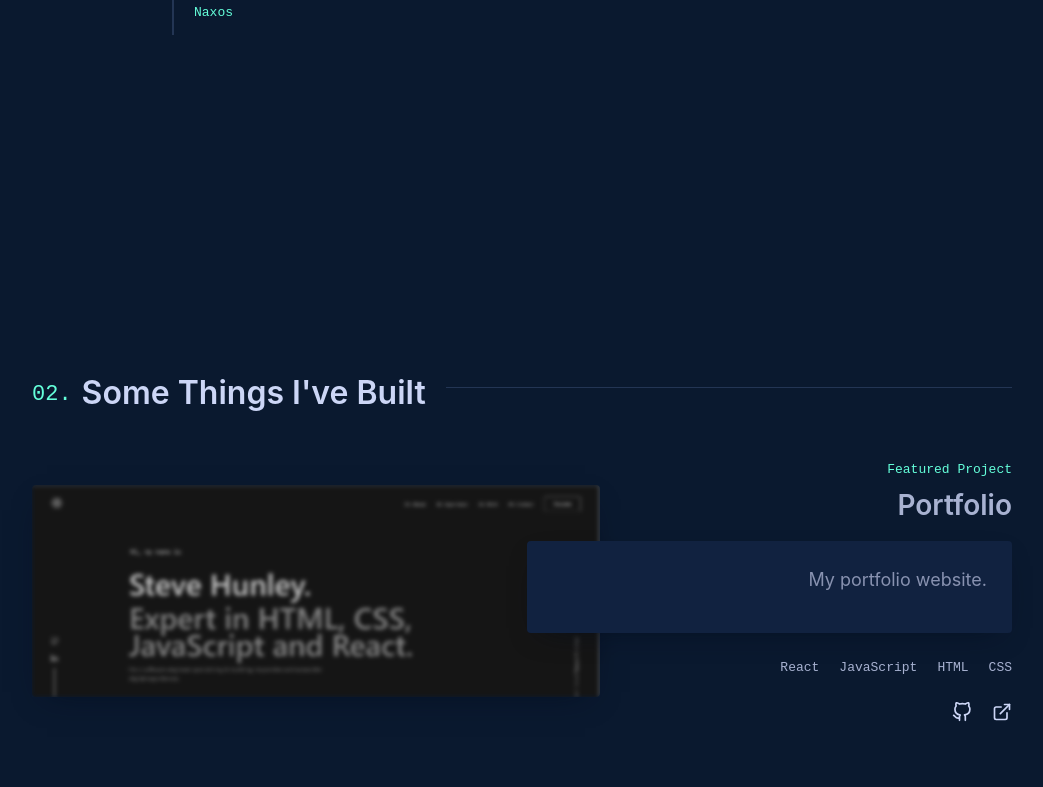
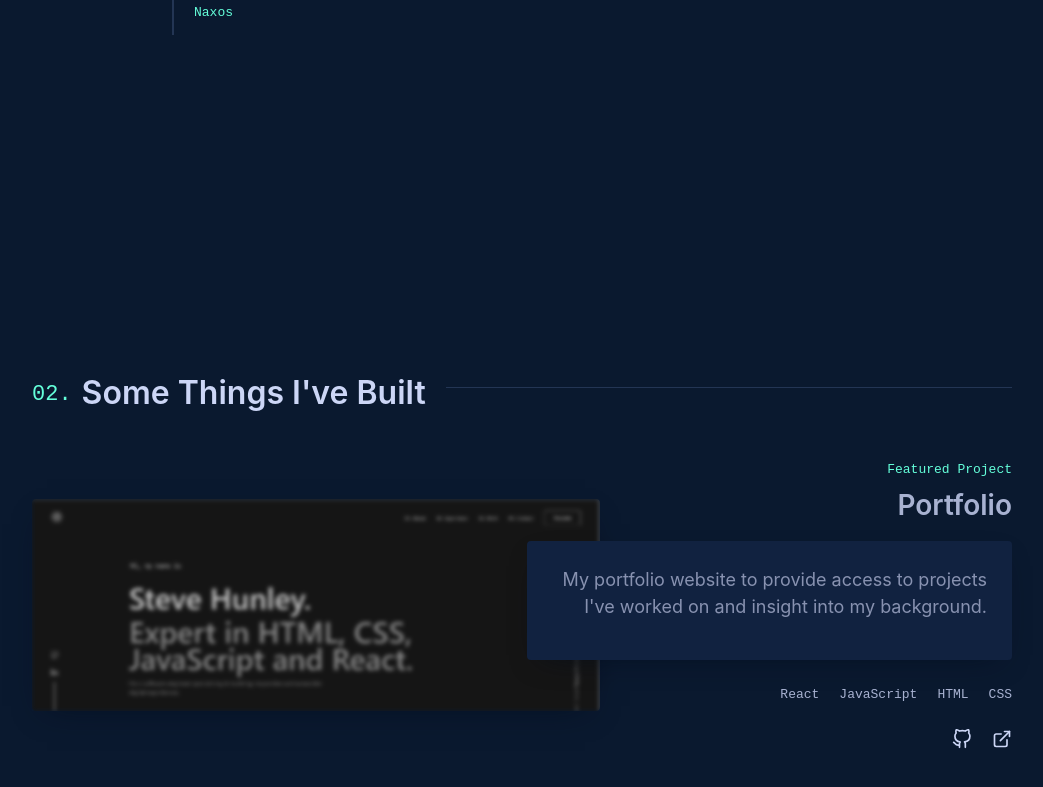
Before and after one commit to ExcitedDeveloper/portfolio, a React (Create React App) app: page / in a window 1280 px wide. Shown: the part 1160-1947 px from the top of the page, without its empty margins (118-1161 px from the left). Built offline with nearby package versions, Linux system fonts and the light colour scheme.

Commit message:
Implemented projects section

```diff
--- a/src/components/Projects/Projects.tsx
+++ b/src/components/Projects/Projects.tsx
@@ -43,7 +43,10 @@ const Projects = (): ReactElement => {
                 </a>
               </h3>
               <div className="project-description">
-                <p>My portfolio website.</p>
+                <p>
+                  My portfolio website to provide access to projects I&apos;ve
+                  worked on and insight into my background.
+                </p>
               </div>
               <ul className="project-tech-list">
                 <li>React</li>
@@ -53,7 +56,7 @@ const Projects = (): ReactElement => {
               </ul>
               <div className="project-links">
                 <a
-                  href="https://https://github.com/ExcitedDeveloper/portfolio"
+                  href="https://github.com/ExcitedDeveloper/portfolio"
                   aria-label="GitHub Link"
                   rel="noopener noreferrer"
                   target="_blank"
```
